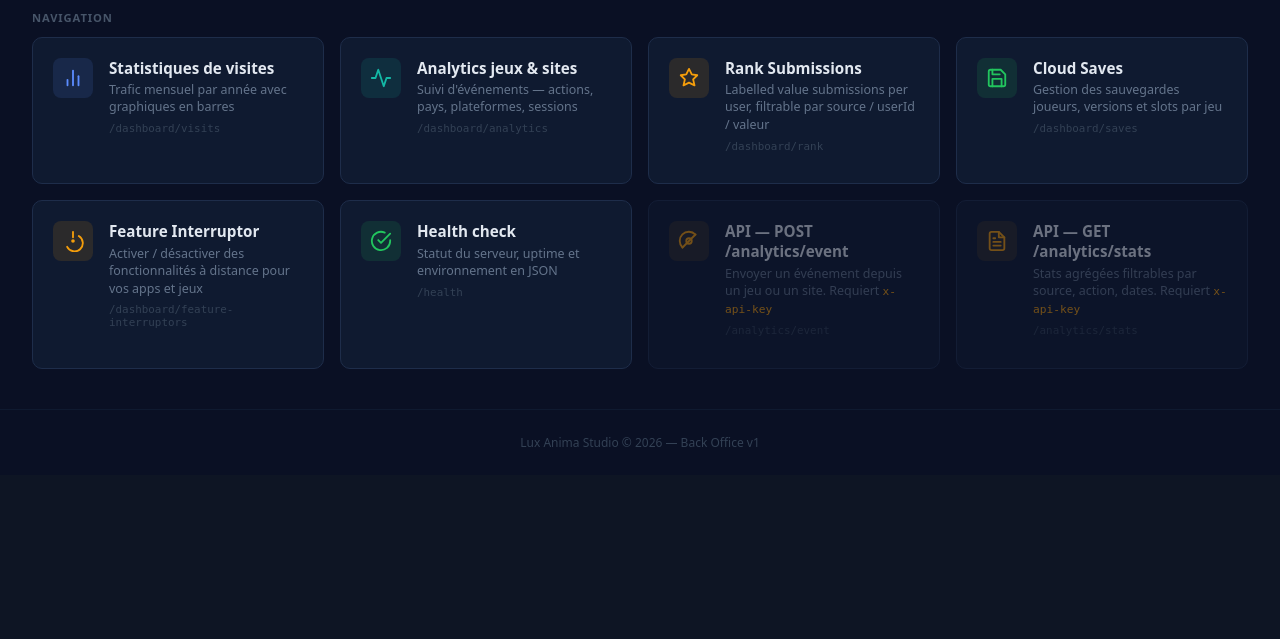
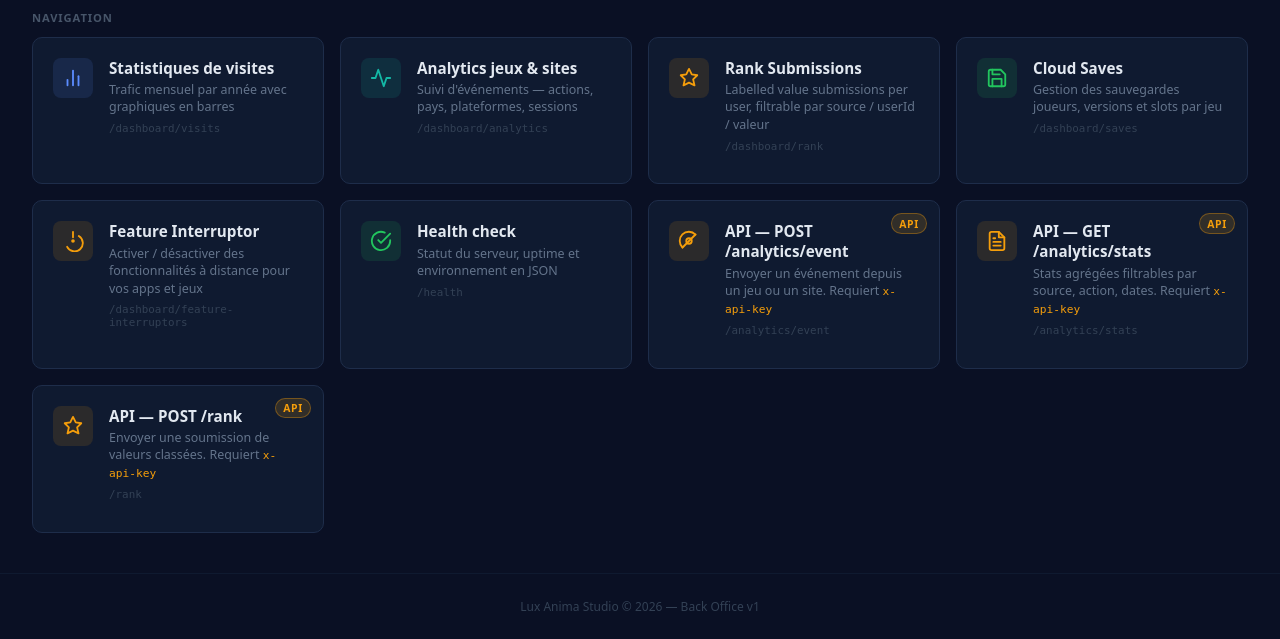
Before and after one commit to Zombitch/lasback, a Node project: template src/routes/home/home.ejs in a window 1280 px wide. Shown: the part 382-1021 px from the top of the page. Before the commit the page ends 829 px from the top, so only its background shows below. Run offline with Node 20 templates, Linux system fonts and the light colour scheme; the template is opened without the code that fills it, so the values that code supplies are empty; some libraries are stand-ins or nearby versions.

Commit message:
Show API reference popin on API card click
The analytics/rank API cards on the home dashboard were inert
placeholders. Clicking one now opens a modal with the endpoint,
required headers, an example JSON body/query, notes (e.g. the
rank values/labels length rule), and an example response, so
integrators don't need to dig through the source to know how to
call an endpoint.

```diff
--- a/src/public/css/style.css
+++ b/src/public/css/style.css
@@ -862,6 +862,117 @@ td {
   word-break: break-word;
 }
 
+/* ── API reference cards + popin ──────────────────────────── */
+.nav-card-api {
+  position: relative;
+}
+
+.nav-card-api-badge {
+  position: absolute;
+  top: 0.75rem;
+  right: 0.75rem;
+  background: rgba(245, 158, 11, 0.15);
+  border: 1px solid rgba(245, 158, 11, 0.35);
+  color: #f59e0b;
+  font-size: 0.65rem;
+  font-weight: 700;
+  letter-spacing: 0.06em;
+  padding: 0.15rem 0.45rem;
+  border-radius: 9999px;
+}
+
+.api-modal-content {
+  max-width: 92vw;
+  width: 100%;
+  max-height: 85vh;
+  overflow-y: auto;
+  padding: 1rem 1.1rem;
+}
+
+.api-endpoint {
+  display: flex;
+  align-items: center;
+  gap: 0.6rem;
+  margin-bottom: 0.75rem;
+}
+
+.api-endpoint code {
+  font-size: 0.88rem;
+  word-break: break-all;
+}
+
+.api-method {
+  font-size: 0.72rem;
+  font-weight: 700;
+  letter-spacing: 0.05em;
+  padding: 0.2rem 0.55rem;
+  border-radius: 6px;
+  flex-shrink: 0;
+}
+
+.api-method-POST { background: rgba(91, 140, 255, 0.15); color: #5B8CFF; }
+.api-method-GET  { background: rgba(34, 197, 94, 0.15);  color: #22c55e; }
+
+.api-description {
+  color: #94a3b8;
+  font-size: 0.85rem;
+  margin: 0 0 1rem;
+}
+
+.api-info-section {
+  margin-bottom: 1rem;
+}
+
+.api-info-section h4 {
+  margin: 0 0 0.4rem;
+  font-size: 0.72rem;
+  text-transform: uppercase;
+  letter-spacing: 0.06em;
+  color: #64748b;
+}
+
+.api-kv-list {
+  list-style: none;
+  margin: 0;
+  padding: 0;
+  font-size: 0.82rem;
+  color: #cbd5e1;
+}
+
+.api-kv-list li {
+  padding: 0.2rem 0;
+}
+
+.api-kv-value {
+  color: #94a3b8;
+}
+
+.api-code-block {
+  background: #060d1c;
+  border: 1px solid #1e2d4a;
+  border-radius: 8px;
+  padding: 0.75rem 0.85rem;
+  overflow-x: auto;
+  font-family: monospace;
+  font-size: 0.78rem;
+  color: #cbd5e1;
+  margin: 0;
+}
+
+.api-note {
+  background: rgba(245, 158, 11, 0.1);
+  border: 1px solid rgba(245, 158, 11, 0.3);
+  color: #f59e0b;
+  font-size: 0.8rem;
+  padding: 0.6rem 0.8rem;
+  border-radius: 8px;
+  margin-bottom: 1rem;
+}
+
+@media (min-width: 640px) {
+  .api-modal-content { max-width: 640px; padding: 1.5rem; }
+}
+
 /* ── Wider viewports: filter grid columns + table-like event list ── */
 @media (min-width: 640px) {
   .source-filter-grid {
--- a/src/routes/home/home.ejs
+++ b/src/routes/home/home.ejs
@@ -132,7 +132,8 @@
       </div>
     </a>
 
-    <div class="nav-card" style="opacity: 0.45; cursor: default;">
+    <div class="nav-card nav-card-api" data-api-id="analytics-event" role="button" tabindex="0" aria-haspopup="dialog">
+      <span class="nav-card-api-badge">API</span>
       <div class="nav-card-icon amber">
         <svg viewBox="0 0 24 24" fill="none" stroke="currentColor" stroke-width="2" stroke-linecap="round" stroke-linejoin="round">
           <circle cx="12" cy="12" r="3"/>
@@ -147,7 +148,8 @@
       </div>
     </div>
 
-    <div class="nav-card" style="opacity: 0.45; cursor: default;">
+    <div class="nav-card nav-card-api" data-api-id="analytics-stats" role="button" tabindex="0" aria-haspopup="dialog">
+      <span class="nav-card-api-badge">API</span>
       <div class="nav-card-icon amber">
         <svg viewBox="0 0 24 24" fill="none" stroke="currentColor" stroke-width="2" stroke-linecap="round" stroke-linejoin="round">
           <path d="M14 2H6a2 2 0 0 0-2 2v16a2 2 0 0 0 2 2h12a2 2 0 0 0 2-2V8z"/>
@@ -164,6 +166,196 @@
       </div>
     </div>
 
+    <div class="nav-card nav-card-api" data-api-id="rank" role="button" tabindex="0" aria-haspopup="dialog">
+      <span class="nav-card-api-badge">API</span>
+      <div class="nav-card-icon amber">
+        <svg viewBox="0 0 24 24" fill="none" stroke="currentColor" stroke-width="2" stroke-linecap="round" stroke-linejoin="round">
+          <path d="M12 2l3 6 6 1-4.5 4.5L18 20l-6-3-6 3 1.5-6.5L3 9l6-1z"/>
+        </svg>
+      </div>
+      <div class="nav-card-body">
+        <p class="nav-card-title">API — POST /rank</p>
+        <p class="nav-card-desc">Envoyer une soumission de valeurs classées. Requiert <code style="font-size:0.7rem; color:#f59e0b;">x-api-key</code></p>
+        <p class="nav-card-url">/rank</p>
+      </div>
+    </div>
+
   </div>
 
+  <!-- API reference popin -->
+  <div id="api-info-modal" class="fi-modal" style="display:none">
+    <div class="fi-modal-content api-modal-content">
+      <div class="json-modal-header">
+        <h3 id="api-info-title">API reference</h3>
+        <button type="button" class="json-modal-close" id="api-info-close" aria-label="Close">&times;</button>
+      </div>
+      <div id="api-info-body" class="api-info-body"></div>
+    </div>
+  </div>
+
+  <script>
+    const apiSpecs = {
+      'analytics-event': {
+        method: 'POST',
+        endpoint: '/analytics/event',
+        description: "Enregistre un événement analytics (action utilisateur, in-game, etc.).",
+        headers: [
+          { name: 'x-api-key', value: '<votre clé API>' },
+          { name: 'Content-Type', value: 'application/json' },
+        ],
+        body: {
+          source: 'my-game',
+          version: '1.0.0',
+          userId: 'player-123',
+          sessionId: 'a1b2c3d4',
+          action: 'level_up',
+          category: 'gameplay',
+          platform: 'web',
+          value: '42',
+          duration: 1500,
+          metadata: { level: 5 },
+        },
+        bodyNote: 'Seul `action` est obligatoire, tous les autres champs sont optionnels.',
+        response: {
+          success: true,
+          id: '6650f1a2b3c4d5e6f7089012',
+          timestamp: '2026-07-29T12:00:00.000Z',
+        },
+      },
+      'analytics-stats': {
+        method: 'GET',
+        endpoint: '/analytics/stats?source=my-game&from=2026-01-01&to=2026-07-29',
+        description: "Retourne des statistiques agrégées (par source, action, pays, plateforme, jour…).",
+        headers: [
+          { name: 'x-api-key', value: '<votre clé API>' },
+        ],
+        query: [
+          { name: 'source', note: 'optionnel — filtre par source' },
+          { name: 'from', note: 'optionnel — date ISO (incluse)' },
+          { name: 'to', note: 'optionnel — date ISO (incluse)' },
+        ],
+        response: {
+          success: true,
+          total: 1523,
+          uniqueUsers: 340,
+          uniqueSessions: 512,
+          avgValue: 27.4,
+          avgDuration: 842,
+          totalDuration: 128000,
+          bySource: [{ _id: 'my-game', count: 1523 }],
+          byAction: [{ _id: 'level_up', count: 210 }],
+          byDay: [{ _id: '2026-07-29', count: 12 }],
+        },
+      },
+      rank: {
+        method: 'POST',
+        endpoint: '/rank',
+        description: "Enregistre une soumission de valeurs classées (score, stats…) associées à des labels.",
+        headers: [
+          { name: 'x-api-key', value: '<votre clé API>' },
+          { name: 'Content-Type', value: 'application/json' },
+        ],
+        body: {
+          source: 'my-game',
+          version: '1.0.0',
+          userId: 'player-123',
+          values: [10, 42, 3],
+          labels: ['strength', 'speed', 'luck'],
+        },
+        bodyNote: '`values` et `labels` doivent être des tableaux de même taille : values[i] correspond à labels[i].',
+        response: {
+          success: true,
+          id: '6650f1a2b3c4d5e6f7089099',
+          timestamp: '2026-07-29T12:00:00.000Z',
+        },
+      },
+    };
+
+    function escapeHtml(str) {
+      return String(str).replace(/[&<>"']/g, (c) => ({
+        '&': '&amp;', '<': '&lt;', '>': '&gt;', '"': '&quot;', "'": '&#39;',
+      }[c]));
+    }
+
+    function renderApiInfo(spec) {
+      const parts = [];
+
+      parts.push(
+        `<div class="api-endpoint"><span class="api-method api-method-${escapeHtml(spec.method)}">${escapeHtml(spec.method)}</span><code>${escapeHtml(spec.endpoint)}</code></div>`
+      );
+
+      if (spec.description) {
+        parts.push(`<p class="api-description">${escapeHtml(spec.description)}</p>`);
+      }
+
+      if (spec.headers && spec.headers.length) {
+        parts.push(
+          '<div class="api-info-section"><h4>Headers requis</h4><ul class="api-kv-list">' +
+            spec.headers.map((h) => `<li><code>${escapeHtml(h.name)}</code>: <span class="api-kv-value">${escapeHtml(h.value)}</span></li>`).join('') +
+            '</ul></div>'
+        );
+      }
+
+      if (spec.query && spec.query.length) {
+        parts.push(
+          '<div class="api-info-section"><h4>Query params</h4><ul class="api-kv-list">' +
+            spec.query.map((q) => `<li><code>${escapeHtml(q.name)}</code> — <span class="api-kv-value">${escapeHtml(q.note)}</span></li>`).join('') +
+            '</ul></div>'
+        );
+      }
+
+      if (spec.body) {
+        parts.push(
+          `<div class="api-info-section"><h4>Exemple de body JSON</h4><pre class="api-code-block"><code>${escapeHtml(JSON.stringify(spec.body, null, 2))}</code></pre></div>`
+        );
+      }
+
+      if (spec.bodyNote) {
+        parts.push(`<div class="api-note">${escapeHtml(spec.bodyNote)}</div>`);
+      }
+
+      if (spec.response) {
+        parts.push(
+          `<div class="api-info-section"><h4>Exemple de réponse</h4><pre class="api-code-block"><code>${escapeHtml(JSON.stringify(spec.response, null, 2))}</code></pre></div>`
+        );
+      }
+
+      return parts.join('');
+    }
+
+    function openApiModal(apiId) {
+      const spec = apiSpecs[apiId];
+      if (!spec) return;
+      document.getElementById('api-info-title').textContent = `${spec.method} ${spec.endpoint.split('?')[0]}`;
+      document.getElementById('api-info-body').innerHTML = renderApiInfo(spec);
+      document.getElementById('api-info-modal').style.display = 'flex';
+    }
+
+    function closeApiModal() {
+      document.getElementById('api-info-modal').style.display = 'none';
+    }
+
+    document.addEventListener('click', (e) => {
+      const card = e.target.closest('[data-api-id]');
+      if (card) {
+        openApiModal(card.dataset.apiId);
+        return;
+      }
+      if (e.target.id === 'api-info-modal') closeApiModal();
+    });
+
+    document.addEventListener('keydown', (e) => {
+      if (e.key === 'Escape') {
+        closeApiModal();
+        return;
+      }
+      if ((e.key === 'Enter' || e.key === ' ') && e.target.matches('[data-api-id]')) {
+        e.preventDefault();
+        openApiModal(e.target.dataset.apiId);
+      }
+    });
+
+    document.getElementById('api-info-close').addEventListener('click', closeApiModal);
+  </script>
+
 <%- include('../partials/footer') %>
```
